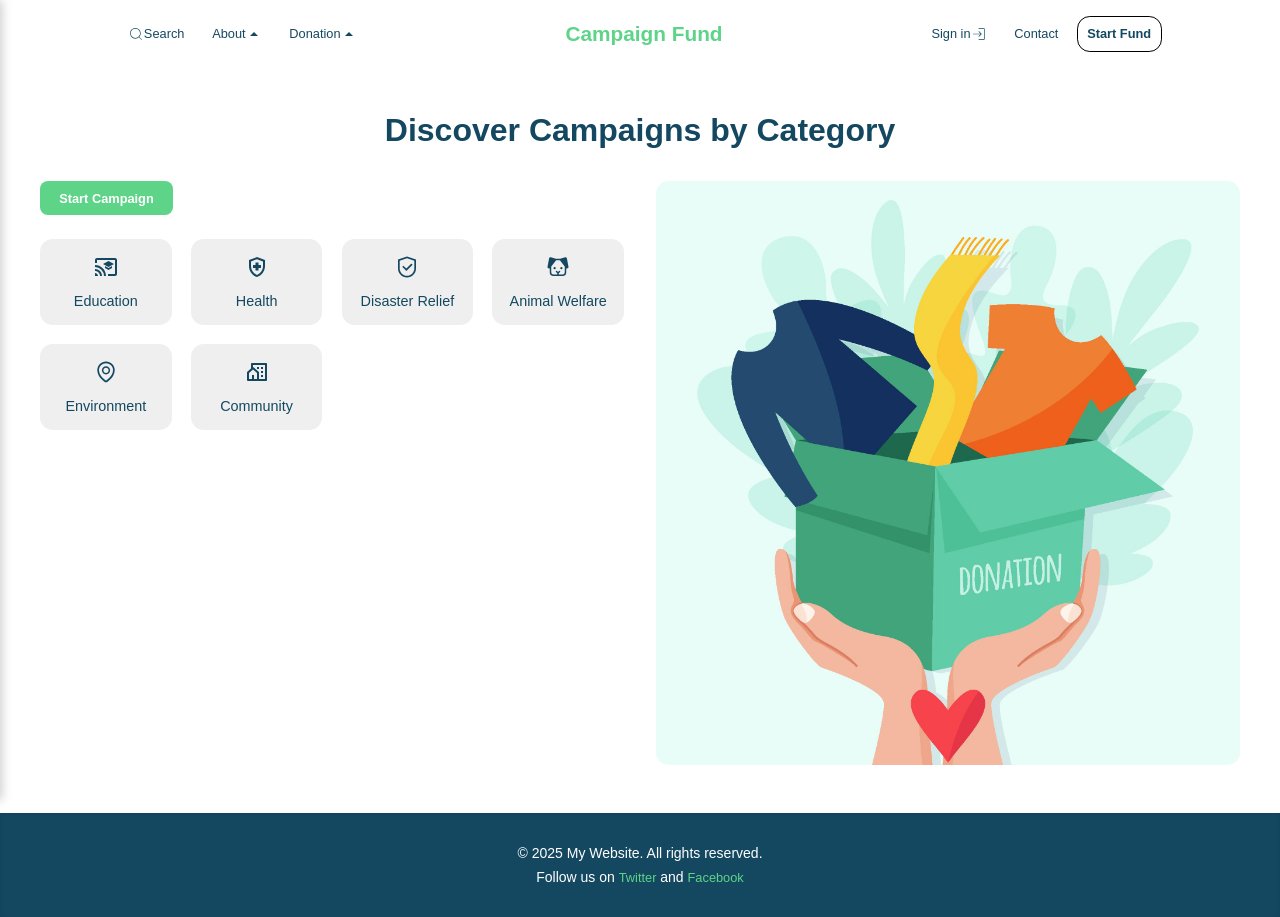
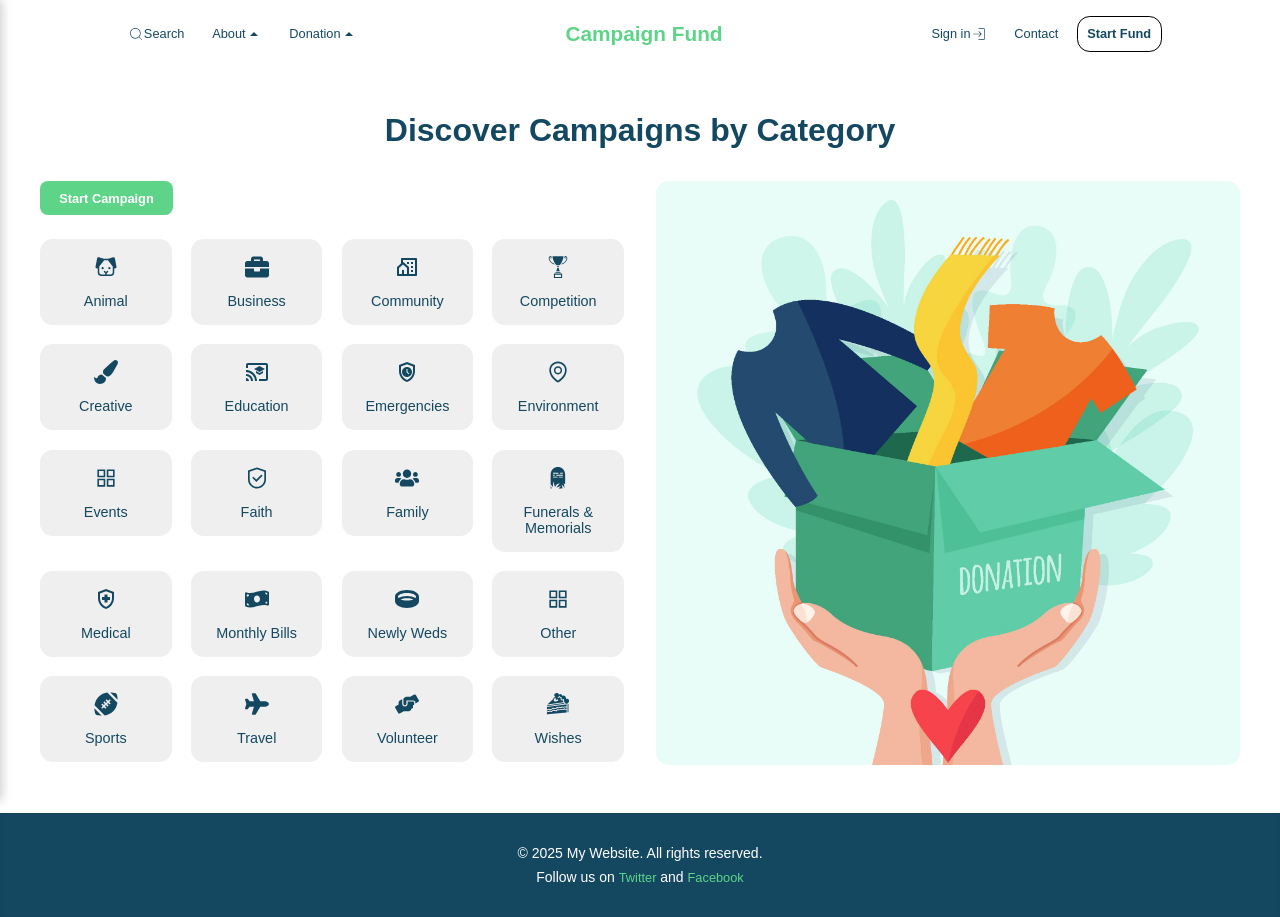
Before and after one commit to CampaignFund/frontend, a React (Vite) app: page /discover in a window 1280 px wide. Built offline with nearby package versions, Linux system fonts and the light colour scheme; no server answers.

Commit message:
[API] Category & Search Integrated

```diff
--- a/src/css/Search.css
+++ b/src/css/Search.css
@@ -6,7 +6,7 @@
 
 .search-body{
     width: 100%;
-    min-height: 100vh;
+    min-height: 20vh;
     background-color: var(--color-surface);
     display: flex;
     flex-direction: column;
@@ -53,6 +53,14 @@
     cursor: pointer;
 }
 
+.suggestion-container{
+    width: 100%;
+}
+
+.suggestion-container.disabled{
+    display:none
+}
+
 @media (max-width:900px){
     .search-container{
         width: 50%;
--- a/src/css/StartFund.css
+++ b/src/css/StartFund.css
@@ -1,4 +1,3 @@
-/* Container & Background */
 .start-fund-container {
   display: flex;
   justify-content: center;
@@ -9,7 +8,6 @@
   background-size: cover;
 }
 
-/* Form Card */
 .start-fund-page {
   position: relative;
   width: 600px;
@@ -23,14 +21,12 @@
   overflow-y: auto;
 }
 
-/* Header */
 .start-fund-page h1 {
   text-align: center;
   margin-bottom: 2rem;
   color: var(--color-primary);
 }
 
-/* Home Icon */
 .home-icon {
   position: absolute;
   top: 1rem;
@@ -44,7 +40,6 @@
   color: var(--color-accent);
 }
 
-/* Stepper */
 .stepper {
   display: flex;
   align-items: center;
@@ -80,11 +75,10 @@
   background: var(--color-accent);
 }
 
-/* Form Steps */
 .step-content {
   display: flex;
   flex-direction: column;
-  gap: 1.5rem;
+  gap: 0.5rem;
 }
 .step-content label {
   display: block;
@@ -115,7 +109,6 @@
   outline: none;
 }
 
-/* Review Preview */
 .review h2 {
   margin-bottom: 1rem;
   color: var(--color-primary);
@@ -135,7 +128,6 @@
   color: var(--color-primary);
 }
 
-/* Buttons */
 .buttons {
   display: flex;
   justify-content: space-between;
@@ -173,7 +165,6 @@
   cursor: not-allowed;
 }
 
-/* Custom Select Arrow */
 .custom-select {
   position: relative;
 }
@@ -195,7 +186,6 @@
   font-size: 0.8rem;
 }
 
-/* Scrollbar Styling */
 .start-fund-page::-webkit-scrollbar {
   width: 8px;
 }
@@ -207,7 +197,6 @@
   border-radius: 4px;
 }
 
-/* Responsive */
 @media (max-width: 786px) {
   .start-fund-page {
     width: 100%;
--- a/src/pages/Category.jsx
+++ b/src/pages/Category.jsx
@@ -1,20 +1,96 @@
 import { Link } from 'react-router-dom';
 import '../css/Discover.css';
-import { MdOutlineHealthAndSafety, MdOutlineCastForEducation } from "react-icons/md";
-import { AiOutlineSafety, AiOutlineEnvironment } from "react-icons/ai";
-import { PiDogFill } from "react-icons/pi";
-import { RiCommunityLine } from "react-icons/ri";
+import {
+  MdOutlineHealthAndSafety,
+  MdOutlineCastForEducation,
+  MdOutlineSafetyCheck,
+} from 'react-icons/md';
+import { AiOutlineSafety, AiOutlineEnvironment, AiOutlineAppstore } from 'react-icons/ai';
+import { PiDogFill } from 'react-icons/pi';
+import { RiCommunityLine } from 'react-icons/ri';
+import { GiTrophyCup, GiTombstone, GiCakeSlice } from 'react-icons/gi';
+import {
+  FaBriefcase,
+  FaPaintBrush,
+  FaUsers,
+  FaMoneyBillWave,
+  FaRing,
+  FaFootballBall,
+  FaPlane,
+  FaHandsHelping,
+} from 'react-icons/fa';
 import Navbar from '../components/Navbar';
 import Footer from '../components/Footer';
 
-const categories = [
-  { name: 'Education', icon: <MdOutlineCastForEducation /> },
-  { name: 'Health', icon: <MdOutlineHealthAndSafety /> },
-  { name: 'Disaster Relief', icon: <AiOutlineSafety /> },
-  { name: 'Animal Welfare', icon: <PiDogFill /> },
-  { name: 'Environment', icon: <AiOutlineEnvironment /> },
-  { name: 'Community', icon: <RiCommunityLine /> },
+const CATEGORY_OPTIONS = [
+  'animal',
+  'business',
+  'community',
+  'competition',
+  'creative',
+  'education',
+  'emergencies',
+  'environment',
+  'events',
+  'faith',
+  'family',
+  'funerals_memorials',
+  'medical',
+  'monthly_bills',
+  'newly_weds',
+  'other',
+  'sports',
+  'travel',
+  'volunteer',
+  'wishes',
 ];
+
+const iconMap = {
+  animal: <PiDogFill />,
+  business: <FaBriefcase />,
+  community: <RiCommunityLine />,
+  competition: <GiTrophyCup />,
+  creative: <FaPaintBrush />,
+  education: <MdOutlineCastForEducation />,
+  emergencies: <MdOutlineSafetyCheck />,
+  environment: <AiOutlineEnvironment />,
+  events: <AiOutlineAppstore />,
+  faith: <AiOutlineSafety />,
+  family: <FaUsers />,
+  funerals_memorials: <GiTombstone />,
+  medical: <MdOutlineHealthAndSafety />,
+  monthly_bills: <FaMoneyBillWave />,
+  newly_weds: <FaRing />,
+  other: <AiOutlineAppstore />,
+  sports: <FaFootballBall />,
+  travel: <FaPlane />,
+  volunteer: <FaHandsHelping />,
+  wishes: <GiCakeSlice />,
+};
+
+const labelMap = {
+  animal: 'Animal',
+  business: 'Business',
+  community: 'Community',
+  competition: 'Competition',
+  creative: 'Creative',
+  education: 'Education',
+  emergencies: 'Emergencies',
+  environment: 'Environment',
+  events: 'Events',
+  faith: 'Faith',
+  family: 'Family',
+  funerals_memorials: 'Funerals & Memorials',
+  medical: 'Medical',
+  monthly_bills: 'Monthly Bills',
+  newly_weds: 'Newly Weds',
+  other: 'Other',
+  sports: 'Sports',
+  travel: 'Travel',
+  ukraine_relief: 'Ukraine Relief',
+  volunteer: 'Volunteer',
+  wishes: 'Wishes',
+};
 
 export default function Discover() {
   return (
@@ -24,13 +100,17 @@ export default function Discover() {
         <h1>Discover Campaigns by Category</h1>
         <div className="discover-content">
           <div className="content-left">
-            <Link to="/campaign" className="start-campaign">Start Campaign</Link>
+            <Link to="/campaign" className="start-campaign">
+              Start Campaign
+            </Link>
             <div className="categories-grid">
-              {categories.map(cat => (
-                <Link to={`/fundraisers/${cat.name}`}><div key={cat.name} className="category-card">
-                  <div className="icon">{cat.icon}</div>
-                  <span>{cat.name}</span>
-                </div></Link>
+              {CATEGORY_OPTIONS.map((key) => (
+                <Link key={key} to={`/fundraisers/${key}`}>
+                  <div className="category-card">
+                    <div className="icon">{iconMap[key]}</div>
+                    <span>{labelMap[key]}</span>
+                  </div>
+                </Link>
               ))}
             </div>
           </div>
--- a/src/pages/Donate.jsx
+++ b/src/pages/Donate.jsx
@@ -8,8 +8,6 @@ import { CampaignContext } from '../store/campaignStore';
 import { useParams } from 'react-router-dom';
 
 const Donate = () => {
-    const goal = 5000;
-    const [collected, setCollected] = useState(2350);
     const [isModalOpen, setModalOpen] = useState(false);
     const [fund, setFund] = useState(null);
     const [isLoading, setIsLoading] = useState(false);
--- a/src/pages/Fundraisers.jsx
+++ b/src/pages/Fundraisers.jsx
@@ -1,4 +1,4 @@
-import { Link } from 'react-router-dom';
+import { Link, useParams } from 'react-router-dom';
 import '../css/Fundraisers.css';
 import Navbar from '../components/Navbar';
 import Footer from '../components/Footer';
@@ -14,11 +14,16 @@ const Fundraisers = () => {
 
   const [isLoading, setIsLoading] = useState(false);
 
+  const params = useParams();
+  const query = new window.URLSearchParams(params).get('category') || '';
+
+  console.log(query);
+
   useEffect(() => {
     (async () => {
       setIsLoading(true);
       try {
-        const res = await axios.get(`${apiURL}/api/fund/fund-list`);
+        const res = await axios.get(`${apiURL}/api/fund/fund-list?search=${query}`);
         if (res.data?.funds) {
           setFunds(res.data.funds);
           setIsLoading(false);
--- a/src/pages/StartFund.jsx
+++ b/src/pages/StartFund.jsx
@@ -33,7 +33,7 @@ const CATEGORY_OPTIONS = [
 const formatLabel = (key) =>
   key
     .split('_')
-    .map((word) => word[0].toUpperCase() + word.slice(1))
+    .map((word) => word[0]?.toUpperCase() + word.slice(1))
     .join(' ');
 
 export default function StartFund() {
@@ -268,9 +268,10 @@ export default function StartFund() {
               </button>
             ) : (
               <button
-                type="submit"
+                type="button"
                 className="btn submit"
                 disabled={isSending}
+                onClick={handleSubmit}
               >
                 {isSending ? 'Sending…' : 'Submit'}
               </button>
```
Also changed, not shown: src/pages/Search.jsx (+93 -7 lines).
